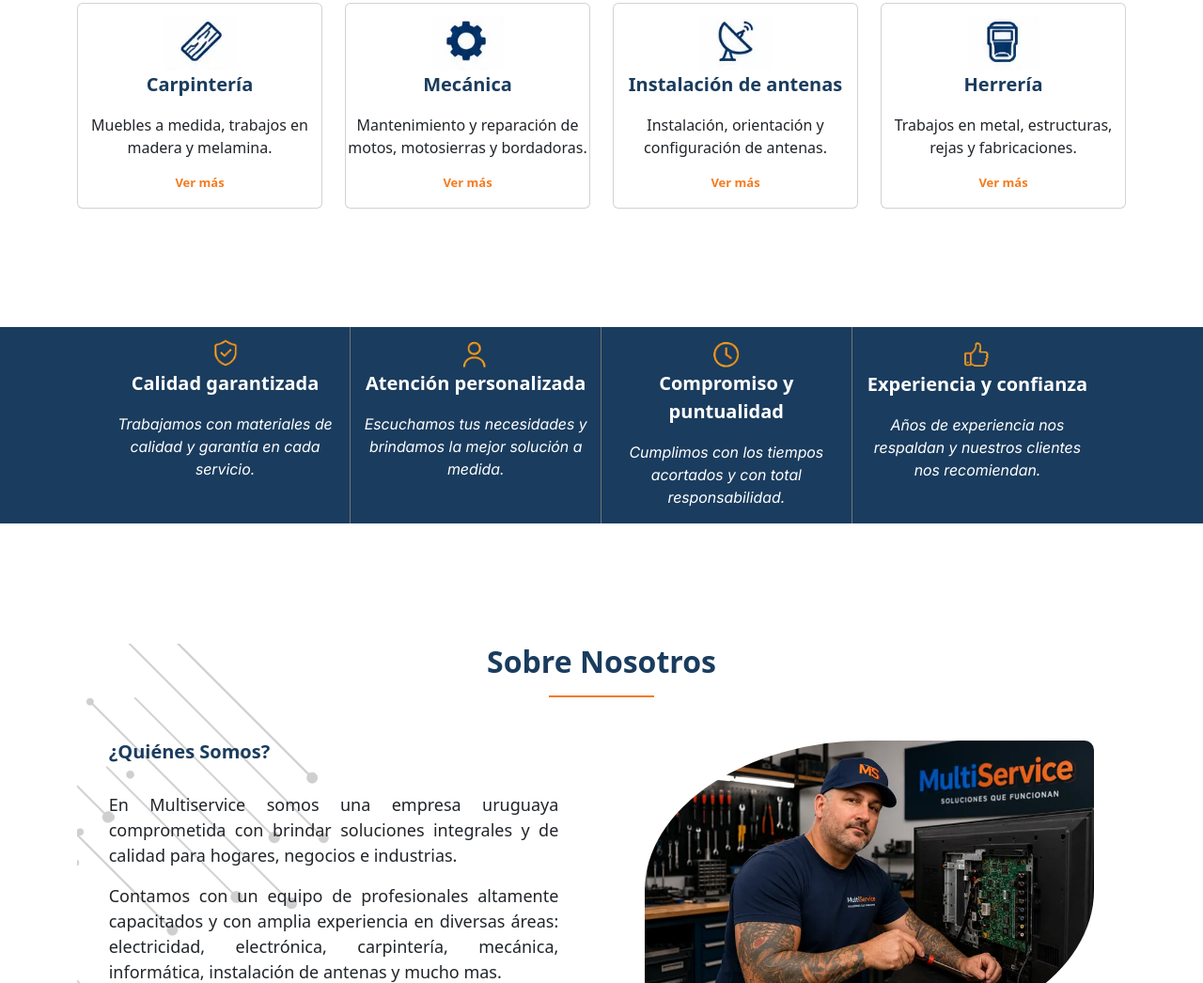
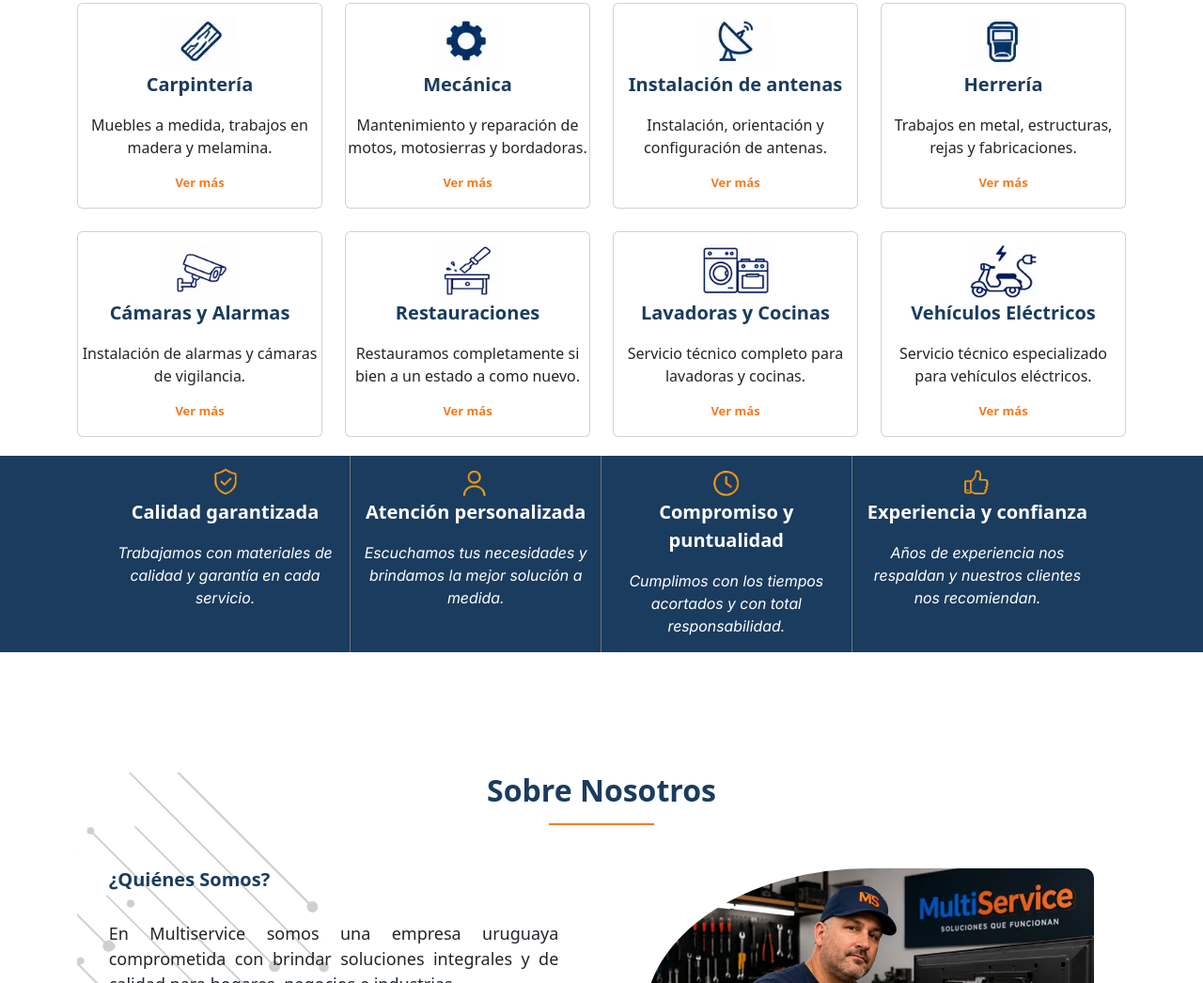
Before and after one commit to Design-System-ET/MultiService, a website built with Vite: page index.html in a window 1280 px wide. Shown: the part 1190-2236 px from the top of the page at 94% size. Built offline with nearby package versions, Linux system fonts and the light colour scheme; some packages are replaced by stand-ins of ours; no server answers.

Commit message:
Agregamos servicios destacados

```diff
--- a/index.html
+++ b/index.html
@@ -368,8 +368,55 @@
                         </div>
                     </div>
 
+                    <!-- Camaras y Alarmas -->
+                    <div class="col-12 col-md-6 col-lg-4 col-xl-3">
+                        <div class="card" id="Camaras">
+                            <img src="/public/camaras.webp" class="card-img-top d-block mx-auto img_card" alt="Cámaras y Alarmas">
+                            <div class="card-body">
+                                <p class="card-text text-center subTitulo_card">Cámaras y Alarmas</p>
+                                <p class="text-center">Instalación de alarmas y cámaras de vigilancia.</p>
+                                <p class="a">Ver más</p>
+                            </div>
+                        </div>
+                    </div>
+
+                    <!-- Restauraciones -->
+                    <div class="col-12 col-md-6 col-lg-4 col-xl-3">
+                        <div class="card" id="Restauraciones">
+                            <img src="/public/restauraciones.webp" class="card-img-top d-block mx-auto img_card" alt="Restauraciones">
+                            <div class="card-body">
+                                <p class="card-text text-center subTitulo_card">Restauraciones</p>
+                                <p class="text-center">Restauramos completamente si bien a un estado a como nuevo.</p>
+                                <p class="a">Ver más</p>
+                            </div>
+                        </div>
+                    </div>
+
+                    <!-- Lavadoras y Cocinas -->
+                    <div class="col-12 col-md-6 col-lg-4 col-xl-3">
+                        <div class="card" id="Lavadoras">
+                            <img src="/public/cocinas_lavadoras.webp" class="card-img-top d-block mx-auto img_card" alt="Cocinas y Lavadoras">
+                            <div class="card-body">
+                                <p class="card-text text-center subTitulo_card">Lavadoras y Cocinas</p>
+                                <p class="text-center">Servicio técnico completo para lavadoras y cocinas.</p>
+                                <p class="a">Ver más</p>
+                            </div>
+                        </div>
+                    </div>
+
+                    <!-- Vehiculos Electricos -->
+                    <div class="col-12 col-md-6 col-lg-4 col-xl-3">
+                        <div class="card" id="Vehiculos">
+                            <img src="/public/vehiculos.webp" class="card-img-top d-block mx-auto img_card" alt="Vehículos Eléctricos">
+                            <div class="card-body">
+                                <p class="card-text text-center subTitulo_card">Vehículos Eléctricos</p>
+                                <p class="text-center">Servicio técnico especializado para vehículos eléctricos.</p>
+                                <p class="a">Ver más</p>
+                            </div>
+                        </div>
+                    </div>
+
                 </div>
-
             </div>
 
         </section>
```
Also changed, not shown: public/camaras.webp (added), public/cocinas_lavadoras.webp (added), public/restauraciones.webp (added), public/vehiculos.webp (added), src/assets/ele.png (deleted), src/assets/ele_2.jpeg (deleted), src/assets/whatt.png (deleted), 1 other file.
